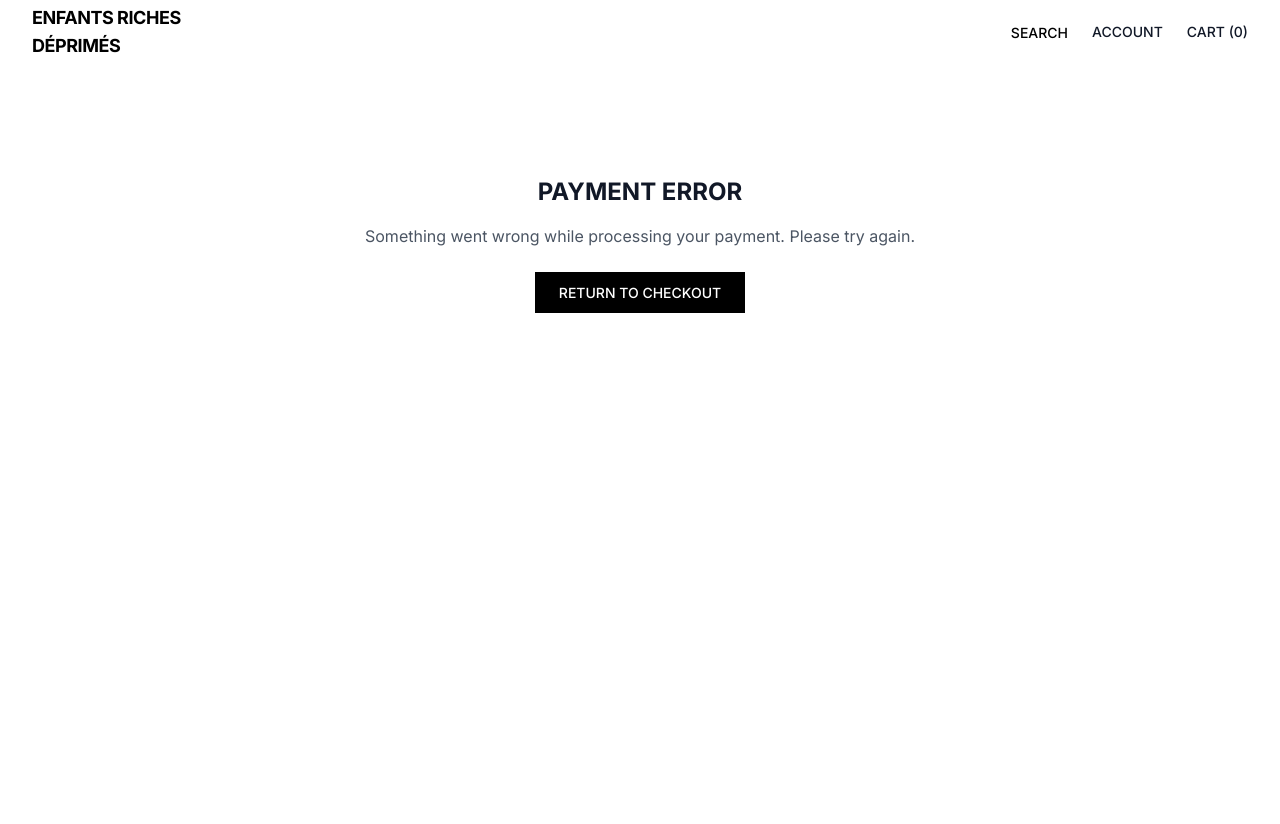
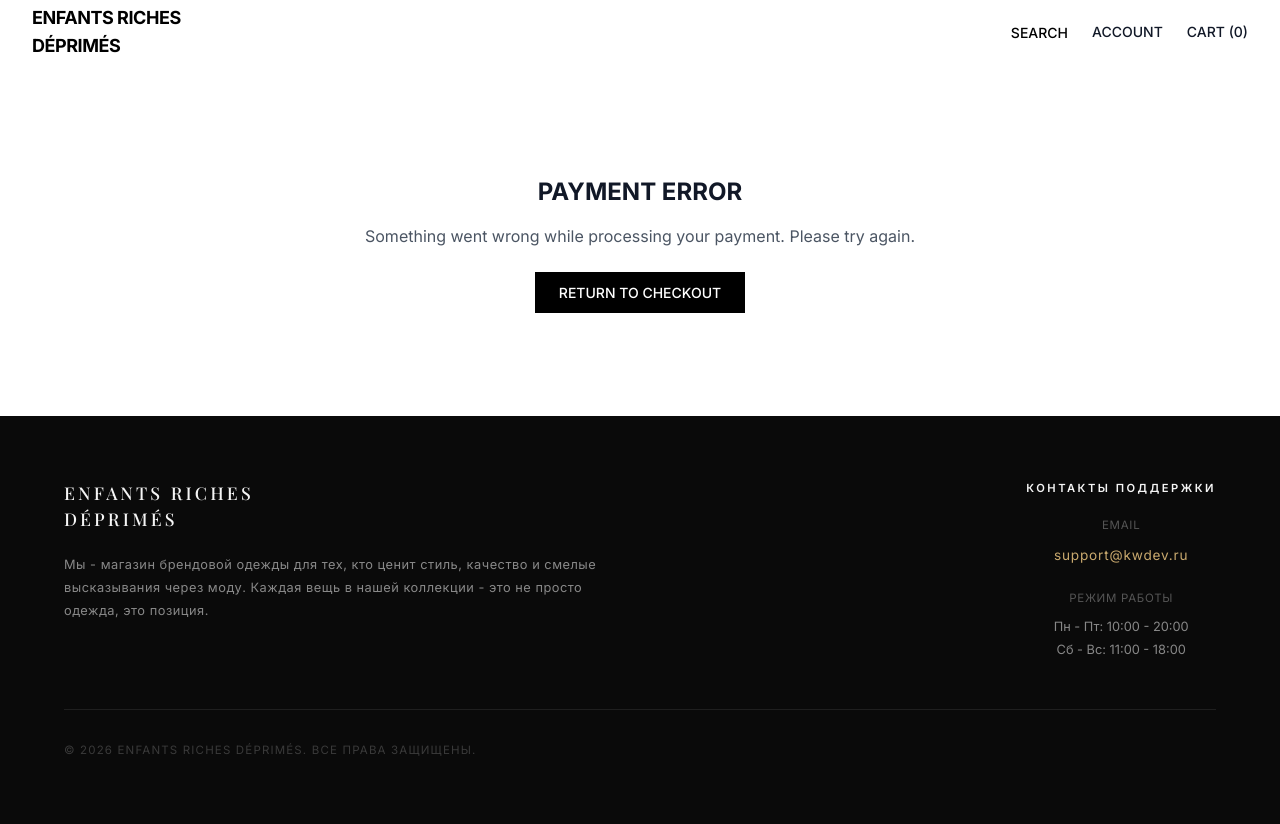
Before and after one commit to Koowia/ShopExem, a Django app: template payment/templates/payment/stripe_error.html in a window 1280 px wide. Before the commit the page ends 313 px from the top, so only its background shows below. Run offline with Django 4.2, Linux system fonts and the light colour scheme; the template is opened without the code that fills it, so the values that code supplies are empty; some libraries are stand-ins or nearby versions.

Commit message:
Добавил футер

```diff
--- a/main/templates/main/base.html
+++ b/main/templates/main/base.html
@@ -9,7 +9,7 @@
     <script src="https://unpkg.com/htmx.org@1.9.10"></script>
     <script src="https://unpkg.com/alpinejs@3.x.x/dist/cdn.min.js" defer></script>
     <style>
-        @import url('https://fonts.googleapis.com/css2?family=Inter:wght@400;500;600;700&display=swap');
+        @import url('https://fonts.googleapis.com/css2?family=Inter:wght@400;500;600;700&family=Playfair+Display:wght@400;500;600&display=swap');
 
         body {
             font-family: 'Inter', sans-serif;
@@ -108,7 +108,7 @@
         }
     </style>
 </head>
-<body class="bg-white">
+<body class="bg-white" style="display: flex; flex-direction: column; min-height: 100vh;">
     <!-- Mobile Menu Overlay -->
     <div id="overlay" class="overlay fixed inset-0 bg-black bg-opacity-50 z-40 md:hidden"></div>
 
@@ -231,7 +231,7 @@
     <div class="htmx-indicator fixed top-0 left-0 w-full h-1 bg-black z-50"></div>
 
     <!-- Main Content -->
-    <div id="main-content">
+    <div id="main-content" style="flex: 1;">
         {% block content %}
         <!-- Default home content -->
         <main class="mx-auto px-4 sm:px-6 lg:px-8 py-8">
@@ -257,6 +257,53 @@
         </main>
         {% endblock %}
     </div>
+
+    <!-- Footer -->
+    <footer style="background-color: #0a0a0a; font-family: 'Playfair Display', Georgia, serif;">
+        <div class="mx-auto px-6 sm:px-10 lg:px-16 py-16">
+            <div class="grid grid-cols-1 md:grid-cols-2 gap-12">
+
+                <!-- Brand -->
+                <div>
+                    <h2 style="color: #f5f5f5; font-size: 1.1rem; letter-spacing: 0.18em; font-weight: 500;" class="mb-5 uppercase">
+                        ENFANTS RICHES<br>DÉPRIMÉS
+                    </h2>
+                    <p style="color: #888; font-family: 'Inter', sans-serif; font-size: 0.8rem; line-height: 1.8; letter-spacing: 0.04em;">
+                        Мы - магазин брендовой одежды для тех, кто ценит стиль, качество и смелые высказывания через моду. Каждая вещь в нашей коллекции - это не просто одежда, это позиция.
+                    </p>
+                </div>
+
+                <!-- Contacts -->
+                <div style="display: flex; justify-content: flex-end;">
+                    <div style="display: inline-flex; flex-direction: column; align-items: center;">
+                        <h3 style="color: #f5f5f5; font-size: 0.7rem; letter-spacing: 0.22em; font-family: 'Inter', sans-serif; font-weight: 600; white-space: nowrap;" class="mb-5 uppercase">
+                            Контакты поддержки
+                        </h3>
+                        <div style="font-family: 'Inter', sans-serif; text-align: center;">
+                            <p style="color: #555; font-size: 0.72rem; letter-spacing: 0.06em;" class="mb-2 uppercase">Email</p>
+                            <a href="mailto:support@kwdev.ru"
+                               style="color: #c9a96e; font-size: 0.85rem; letter-spacing: 0.06em; text-decoration: none; transition: color 0.2s;"
+                               onmouseover="this.style.color='#e8c98e'" onmouseout="this.style.color='#c9a96e'">
+                                support@kwdev.ru
+                            </a>
+                            <p style="color: #555; font-size: 0.72rem; letter-spacing: 0.06em; margin-top: 1.5rem;" class="mb-2 uppercase">Режим работы</p>
+                            <p style="color: #888; font-size: 0.8rem; line-height: 1.8;">
+                                Пн - Пт: 10:00 - 20:00<br>
+                                Сб - Вс: 11:00 - 18:00
+                            </p>
+                        </div>
+                    </div>
+                </div>
+            </div>
+
+            <!-- Divider -->
+            <div style="border-top: 1px solid #1f1f1f; margin-top: 3rem; padding-top: 2rem;">
+                <p style="color: #3a3a3a; font-family: 'Inter', sans-serif; font-size: 0.72rem; letter-spacing: 0.1em;">
+                    &copy; {% now "Y" %} ENFANTS RICHES DÉPRIMÉS. ВСЕ ПРАВА ЗАЩИЩЕНЫ.
+                </p>
+            </div>
+        </div>
+    </footer>
 
     <script>
         document.addEventListener('DOMContentLoaded', function() {
```
